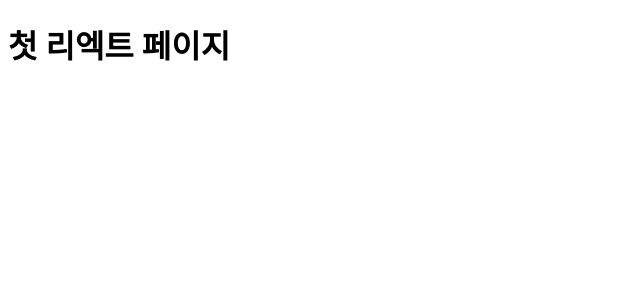
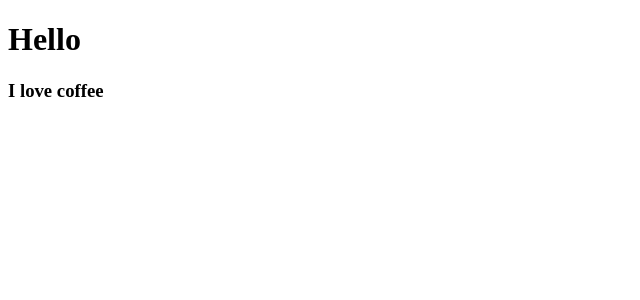
Before and after one commit to prodix01/movie_app, a React (Create React App) app: page / in a window 1280 px wide. Shown: the top 300 px of the page, without its empty margins (0-640 px from the left). Built offline with nearby package versions, Linux system fonts and the light colour scheme.

Commit message:
first react component

```diff
--- a/src/App.js
+++ b/src/App.js
@@ -1,11 +1,11 @@
 import React from 'react';
+import Coffee from "./Coffee";
 
 function App() {
   return (
-    <div className="App">
-      <h1>
-        첫 리엑트 페이지
-      </h1>
+    <div>
+        <h1>Hello</h1>
+        <Coffee />
     </div>
   );
 }
--- /dev/null
+++ b/src/Coffee.js
@@ -0,0 +1,8 @@
+import React from "react";
+
+function Coffee() {
+    return <h3>I love coffee</h3>;
+
+}
+
+export default Coffee;
```
Also changed, not shown: 1 other file (tests, documents, lock files or other folders).
